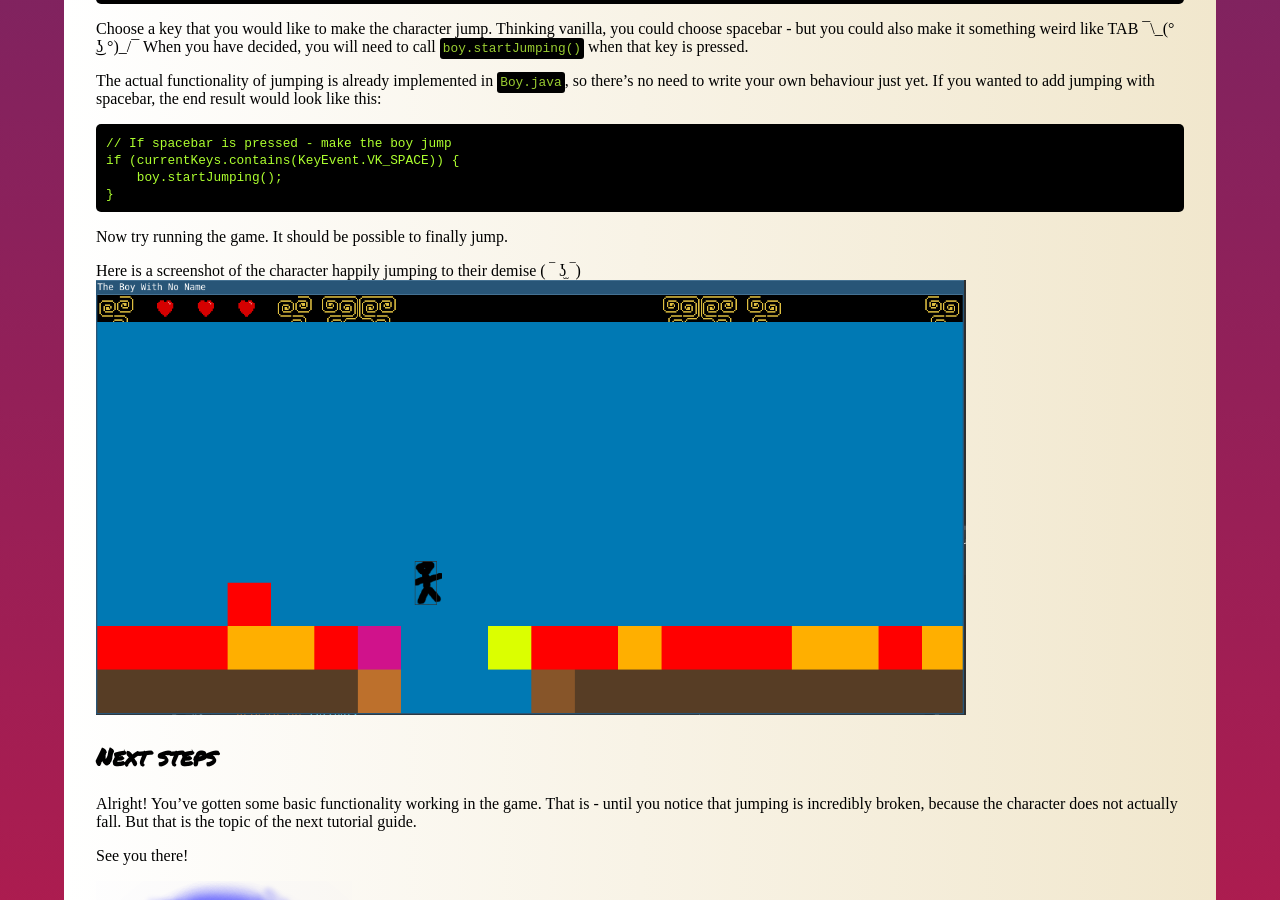
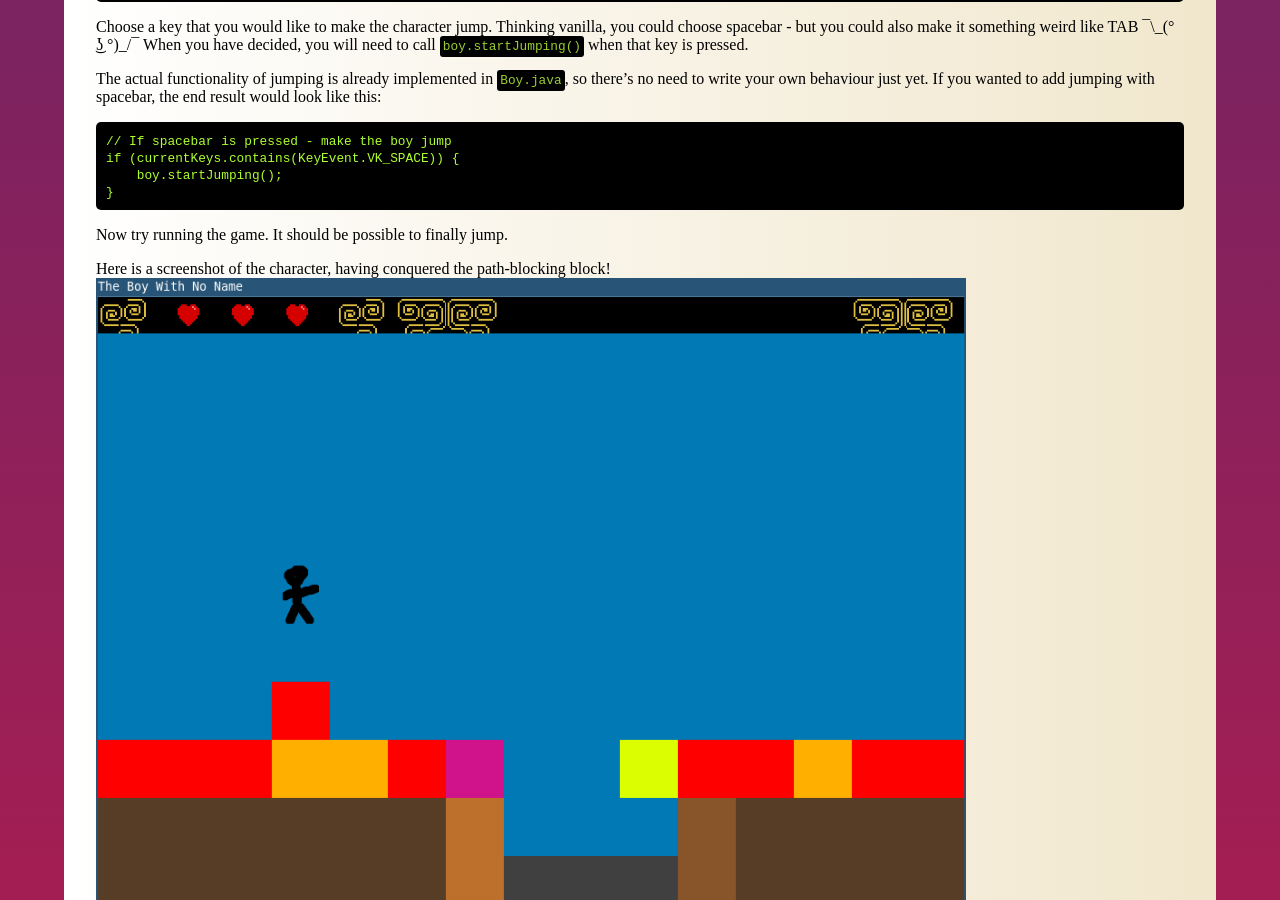
Before and after one commit to extreme-pals/extreme-pals.github.io, a Jekyll site: the page built from guides/2. First Steps.md, in a window 1280 px wide and 900 px high, scrolled down 2698 px. Built offline with Jekyll 4.4.1, drawn with Linux system fonts in a browser that asks for light colours; some web fonts are replaced.

Commit message:
Updated game screenshots

```diff
--- a/guides/2. First Steps.md
+++ b/guides/2. First Steps.md
@@ -127,7 +127,7 @@ if (currentKeys.contains(KeyEvent.VK_SPACE)) {
 
 Now try running the game. It should be possible to finally jump.
 
-Here is a screenshot of the character happily jumping to their demise ( ‾ ʖ̫ ‾)
+Here is a screenshot of the character, having conquered the path-blocking block!
 ![Screenshot of jumping][game-screenshot-2]
 
 ## Next steps
```
Also changed, not shown: guides/3. Developing Jumping.md (+6 -1 lines), assets/game-screenshot-1.png, assets/game-screenshot-2.png, assets/game-screenshot-3.png (added).
